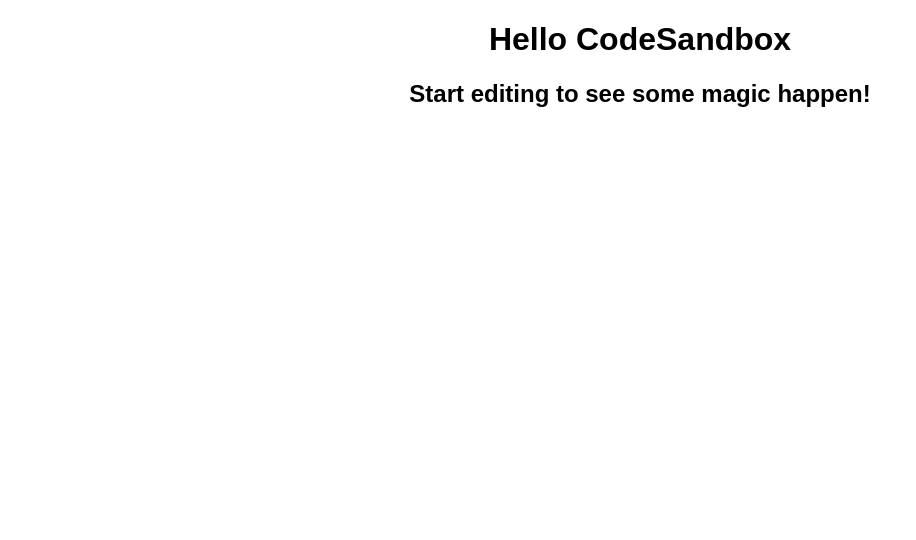
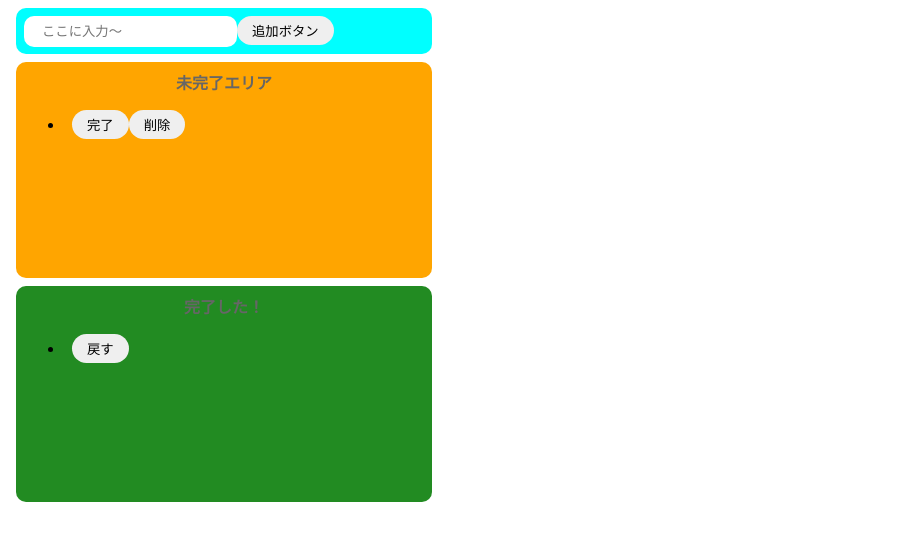
Before and after one commit to orange0227jas/react_practice_20201201, a React (Create React App) app: page / in a window 1280 px wide. Shown: the top 540 px of the page, without its empty margins (0-916 px from the left). Built offline with nearby package versions, Linux system fonts and the light colour scheme.

Commit message:
react-out-input_practiceEnv-before

```diff
--- a/src/App.js
+++ /dev/null
@@ -1,11 +0,0 @@
-import React from "react";
-import "./styles.css";
-
-export default function App() {
-  return (
-    <div className="App">
-      <h1>Hello CodeSandbox</h1>
-      <h2>Start editing to see some magic happen!</h2>
-    </div>
-  );
-}
--- /dev/null
+++ b/src/App.jsx
@@ -0,0 +1,58 @@
+import React, { useState } from "react";
+import "./styles.css";
+
+export const App = () => {
+  const [todoText, setTodoText] = useState("");
+  const [incompleteTodos, setIncompleteTodos] = useState([
+    "もちもっち",
+    "ライス！ケーキ"
+  ]);
+  const [completeTodos, setCompleteTodos] = useState(["もちもちもちもち"]);
+
+  const onChangeTodoText = (event) => setTodoText(event.target.value);
+
+  const onClickAdd = () => {
+    const newTodos = [...incompleteTodos, todoText];
+    setIncompleteTodos(newTodos);
+  };
+
+  return (
+    <>
+      <div className="input-area">
+        <input
+          placeholder="ここに入力〜"
+          value={todoText}
+          onChange={onChangeTodoText}
+        ></input>
+        <button onClick={onClickAdd}>追加ボタン</button>
+      </div>
+      <div className="incomplete-area">
+        <p className="title">未完了エリア</p>
+        <ul>
+          {incompleteTodos.map((todo) => {
+            return (
+              <div key={todo} className="list-row">
+                <li>{todo}</li>
+                <button>完了</button>
+                <button>削除</button>
+              </div>
+            );
+          })}
+        </ul>
+      </div>
+      <div className="complete-area">
+        <p className="title">完了した！</p>
+        <ul>
+          {completeTodos.map((todo) => {
+            return (
+              <div key={todo} className="list-row">
+                <li>{todo}</li>
+                <button>戻す</button>
+              </div>
+            );
+          })}
+        </ul>
+      </div>
+    </>
+  );
+};
--- /dev/null
+++ b/src/App_practice.jsx
@@ -0,0 +1,32 @@
+import React from "react";
+import "./styles.css";
+
+export const App = () => {
+  return (
+    <>
+      <div className="input-area">
+        <input placeholder="ここに入力〜"></input>
+        <button>追加ボタン</button>
+      </div>
+      <div className="incomplete-area">
+        <p className="title">未完了エリア</p>
+        <ul>
+          <div className="list-row">
+            <li></li>
+            <button>完了</button>
+            <button>削除</button>
+          </div>
+        </ul>
+      </div>
+      <div className="complete-area">
+        <p className="title">完了した！</p>
+        <ul>
+          <div className="list-row">
+            <li></li>
+            <button>戻す</button>
+          </div>
+        </ul>
+      </div>
+    </>
+  );
+};
--- a/src/index.js
+++ b/src/index.js
@@ -1,12 +1,7 @@
 import React from "react";
 import ReactDOM from "react-dom";
 
-import App from "./App";
+//import { App } from "./App";
+import { App } from "./App_practice";
 
-const rootElement = document.getElementById("root");
-ReactDOM.render(
-  <React.StrictMode>
-    <App />
-  </React.StrictMode>,
-  rootElement
-);
+ReactDOM.render(<App />, document.getElementById("root"));
--- a/src/styles.css
+++ b/src/styles.css
@@ -1,4 +1,64 @@
-.App {
+body {
   font-family: sans-serif;
+}
+input {
+  border-radius: 10px;
+  border: none;
+  padding: 8px 18px;
+  outline: none; /*hover時のアウトラインを消す*/
+}
+
+button {
+  border-radius: 16px;
+  border: none;
+  padding: 5px 15px;
+}
+
+button:hover {
+  /*マウスが乗った時の動作*/
+  background-color: pink;
+  color: white;
+  cursor: pointer; /*ポインターを変更する*/
+}
+
+li {
+  margin-right: 8px;
+}
+
+.input-area {
+  background-color: aqua;
+  width: 400px;
+  height: 30px;
+  padding: 8px;
+  margin: 8px;
+  border-radius: 10px;
+}
+.incomplete-area {
+  background-color: orange;
+  width: 400px;
+  min-height: 200px; /*--最小限のサイズを指定 */
+  padding: 8px;
+  margin: 8px;
+  border-radius: 10px;
+}
+
+.complete-area {
+  background-color: forestgreen;
+  width: 400px;
+  min-height: 200px; /*--最小限のサイズを指定 */
+  padding: 8px;
+  margin: 8px;
+  border-radius: 10px;
+}
+
+.title {
   text-align: center;
+  margin-top: 0px;
+  font-weight: bold;
+  color: #666;
 }
+.list-row {
+  display: flex;
+  align-items: center; /*上下のズレを修正*/
+  padding-bottom: 4px;
+}
```
